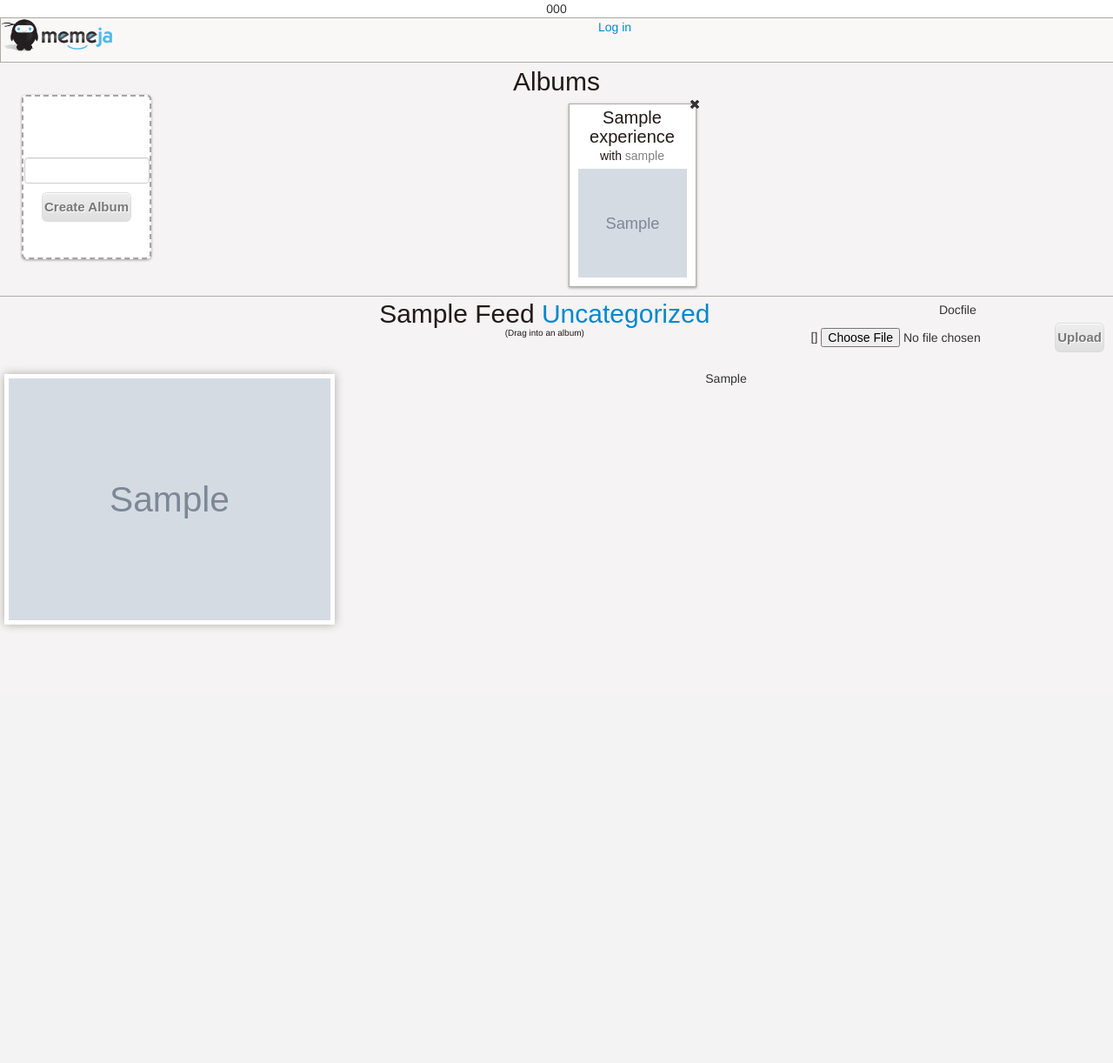
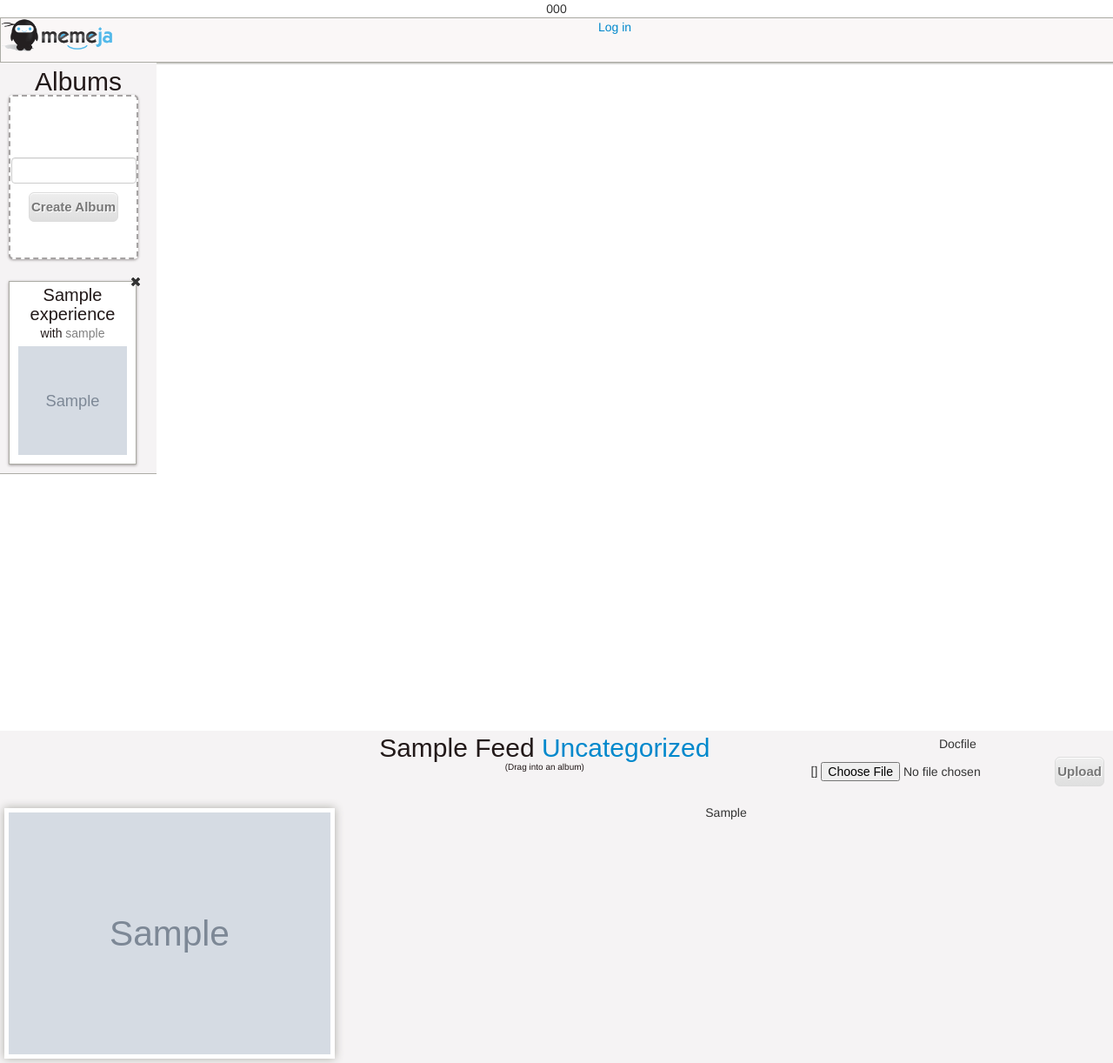
Before and after one commit to deloschang/Python-Project, a Django app: template webapp/templates/profile.html in a window 1280 px wide; the page is wider, and only the part inside the window is pictured. Shown: that part at 87% size. Before the commit the page ends 723 px from the top of that part, so only its background shows below. Run offline with Django 3.2, Linux system fonts and the light colour scheme; the template is opened without the code that fills it: most values are stand-ins (such as "Sample title", 1, 10 or a date in 2020); grey boxes marked "Sample" are stand-in pictures; form fields are guessed from the names that the template uses; some libraries are stand-ins or nearby versions.

Commit message:
merged with max

```diff
--- a/webapp/static/css/mainpg.css
+++ b/webapp/static/css/mainpg.css
@@ -447,14 +447,22 @@
 
 
 
+	#albums_container_placeholder{
+		position:relative;
+		height:768px;
+		width:180px;
 
+
+
+	}
 	#albums_container{
-		position:relative;
-		min-height:233px;
+		position:fixed;
+		max-height:768px;
 		border-bottom:1px solid #ACACA5;
-		width:100%;
+		width:180px;
 		background-color:rgb(245,243,244);
 		padding-top:5px;
+		overflow:scroll;
 	}
 
 	#albums_header_container{
@@ -479,10 +487,9 @@
 		border:1px solid #ACACA5;
 		box-shadow:0 1px 3px rgba(34, 25, 25, 0.4);
 		-webkit-box-shadow:0 1px 3px rgba(34, 25, 25, 0.4);
-		float:left;
 		border: 2px dashed rgba(34, 25, 25, 0.4);
 		-webkit-border-radius:5px;
-		margin-left:25px;
+		margin-left:10px;
 		margin-bottom:25px;
 		overflow:hidden;
 
@@ -541,8 +548,9 @@
 	#albums_display_container{
 	}
 
-	#albums_display{
-		display:inline-block;
+	 #albums_display{
+		position:relative;
+		/*display:inline-block;*/
 		background-color:white; /*#87D2FF;*/
 		/*border-radius:5px;*/
 		width:125px;
--- a/webapp/templates/profile.html
+++ b/webapp/templates/profile.html
@@ -7,6 +7,7 @@
 {# displays new/uncategorized memes to profile for categorization#}
 {% block content %}
 
+<div id="albums_container_placeholder">
   <div id="albums_container">
     <div id="albums_header_container">
       <div id="albums_header">
@@ -80,6 +81,7 @@
     No experience albums
   {% endif %}
   </div>
+</div>
 
 
  <div id="uncat_container">
```
Lines whose indentation alone changed are shown as unchanged.
